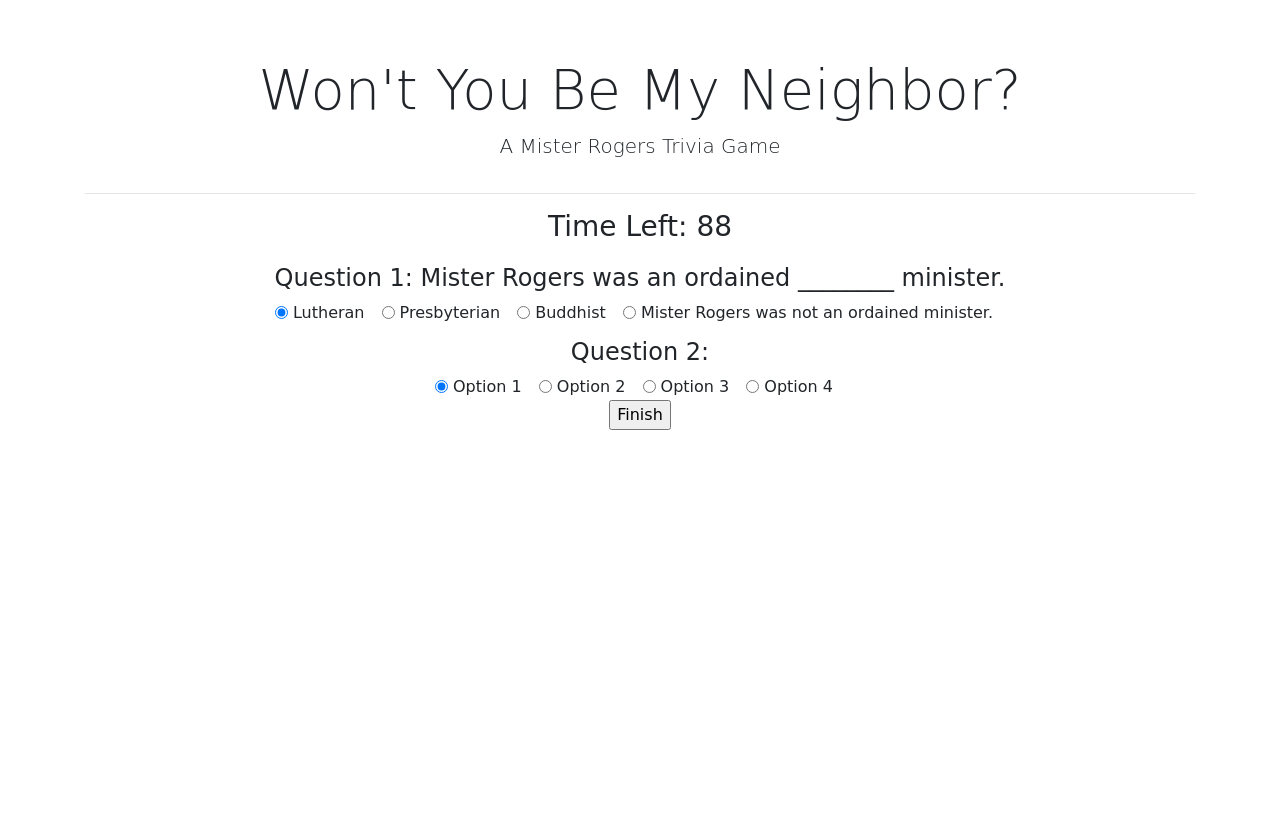
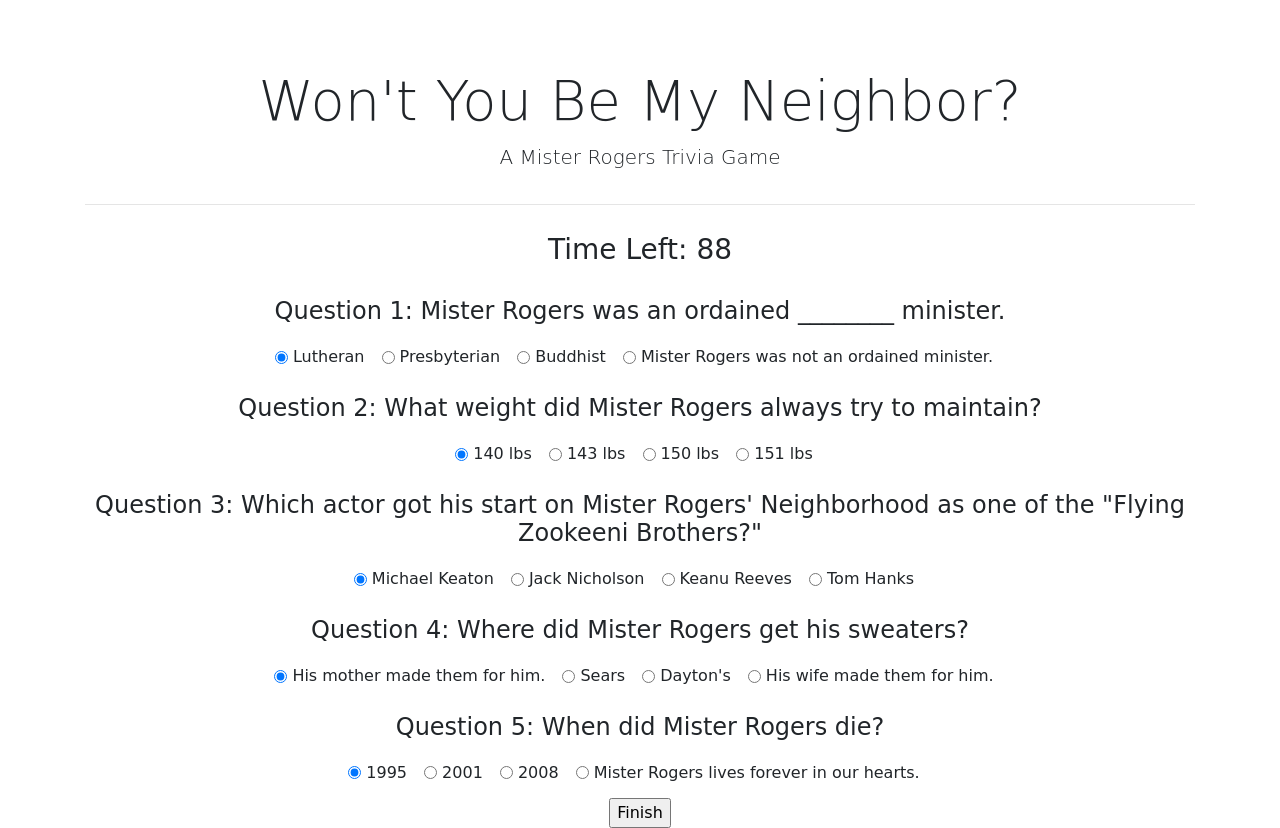
Before and after one commit to LefseTime/TriviaGame, a plain HTML site: page index.html in a window 1280 px wide. Both pictures are taken after a click on the button "Start". Before the commit the page ends 800 px from the top, so only its background shows below. Drawn offline with nearby package versions, Linux system fonts and the light colour scheme; a web font is replaced by a local one.

Commit message:
added more questions and second audio

```diff
--- a/assets/css/style.css
+++ b/assets/css/style.css
@@ -14,6 +14,10 @@ h4 {
     margin-top: 0.5em;
 }
 
+.col-md-12 {
+    margin-top: 0.7em;
+}
+
 #timer {
     font-family: 'Shrikhand', cursive;
 }
--- a/assets/javascript/app.js
+++ b/assets/javascript/app.js
@@ -2,6 +2,7 @@
 let timer;
 let audio = new Audio("assets/audio/mrrogers.mp3");
 let number = 90;
+let audio2 = new Audio("assets/audio/itsYouILike.mp3");
 
 window.onload = function () {
     $(".quiz-content").hide();
@@ -24,5 +25,6 @@ function decrement() {
     if (number === 0) {
         $("#timer").hide();
         $(".quiz-content").hide();
+        audio2.play();
     }
 }
--- a/index.html
+++ b/index.html
@@ -74,7 +74,7 @@
 
             <div class="row">
                 <div class="col-md-12 text-center">
-                    <h4>Question 2:</h4>
+                    <h4>Question 2: What weight did Mister Rogers always try to maintain?</h4>
                 </div>
             </div>
 
@@ -83,29 +83,136 @@
                     <div class="form-check form-check-inline">
                         <input class="form-check-input" type="radio" name="q2" id="exampleRadios1" value="option1" checked>
                         <label class="form-check-label" for="exampleRadios1">
-                            Option 1
+                            140 lbs
                         </label>
                     </div>
                     <div class="form-check form-check-inline">
                         <input class="form-check-input" type="radio" name="q2" id="exampleRadios2" value="option2">
                         <label class="form-check-label" for="exampleRadios2">
-                            Option 2
+                            143 lbs
                         </label>
                     </div>
                     <div class="form-check form-check-inline">
                         <input class="form-check-input" type="radio" name="q2" id="exampleRadios3" value="option3">
                         <label class="form-check-label" for="exampleRadios3">
-                            Option 3
+                            150 lbs
                         </label>
                     </div>
                     <div class="form-check form-check-inline">
                         <input class="form-check-input" type="radio" name="q2" id="exampleRadios4" value="option4">
                         <label class="form-check-label" for="exampleRadios4">
-                            Option 4
+                            151 lbs
                         </label>
                     </div>
                 </div>
             </div>
+
+            <div class="row">
+                <div class="col-md-12 text-center">
+                    <h4>Question 3: Which actor got his start on Mister Rogers' Neighborhood as one of the "Flying Zookeeni Brothers?"</h4>
+                </div>
+            </div>
+
+            <div class="row">
+                <div class="col-md-12 text-center">
+                    <div class="form-check form-check-inline">
+                        <input class="form-check-input" type="radio" name="q3" id="exampleRadios1" value="option1" checked>
+                        <label class="form-check-label" for="exampleRadios1">
+                            Michael Keaton
+                        </label>
+                    </div>
+                    <div class="form-check form-check-inline">
+                        <input class="form-check-input" type="radio" name="q3" id="exampleRadios2" value="option2">
+                        <label class="form-check-label" for="exampleRadios2">
+                            Jack Nicholson
+                        </label>
+                    </div>
+                    <div class="form-check form-check-inline">
+                        <input class="form-check-input" type="radio" name="q3" id="exampleRadios3" value="option3">
+                        <label class="form-check-label" for="exampleRadios3">
+                            Keanu Reeves
+                        </label>
+                    </div>
+                    <div class="form-check form-check-inline">
+                        <input class="form-check-input" type="radio" name="q3" id="exampleRadios4" value="option4">
+                        <label class="form-check-label" for="exampleRadios4">
+                            Tom Hanks
+                        </label>
+                    </div>
+                </div>
+            </div>
+
+            <div class="row">
+                <div class="col-md-12 text-center">
+                    <h4>Question 4: Where did Mister Rogers get his sweaters?</h4>
+                </div>
+            </div>
+
+            <div class="row">
+                <div class="col-md-12 text-center">
+                    <div class="form-check form-check-inline">
+                        <input class="form-check-input" type="radio" name="q4" id="exampleRadios1" value="option1" checked>
+                        <label class="form-check-label" for="exampleRadios1">
+                            His mother made them for him.
+                        </label>
+                    </div>
+                    <div class="form-check form-check-inline">
+                        <input class="form-check-input" type="radio" name="q4" id="exampleRadios2" value="option2">
+                        <label class="form-check-label" for="exampleRadios2">
+                            Sears
+                        </label>
+                    </div>
+                    <div class="form-check form-check-inline">
+                        <input class="form-check-input" type="radio" name="q4" id="exampleRadios3" value="option3">
+                        <label class="form-check-label" for="exampleRadios3">
+                            Dayton's
+                        </label>
+                    </div>
+                    <div class="form-check form-check-inline">
+                        <input class="form-check-input" type="radio" name="q4" id="exampleRadios4" value="option4">
+                        <label class="form-check-label" for="exampleRadios4">
+                            His wife made them for him.
+                        </label>
+                    </div>
+                </div>
+            </div>
+
+            <div class="row">
+                    <div class="col-md-12 text-center">
+                        <h4>Question 5: When did Mister Rogers die?</h4>
+                    </div>
+                </div>
+
+                <div class="row">
+                    <div class="col-md-12 text-center">
+                        <div class="form-check form-check-inline">
+                            <input class="form-check-input" type="radio" name="q5" id="exampleRadios1" value="option1" checked>
+                            <label class="form-check-label" for="exampleRadios1">
+                                1995
+                            </label>
+                        </div>
+                        <div class="form-check form-check-inline">
+                            <input class="form-check-input" type="radio" name="q5" id="exampleRadios2" value="option2">
+                            <label class="form-check-label" for="exampleRadios2">
+                                2001
+                            </label>
+                        </div>
+                        <div class="form-check form-check-inline">
+                            <input class="form-check-input" type="radio" name="q5" id="exampleRadios3" value="option3">
+                            <label class="form-check-label" for="exampleRadios3">
+                                2008
+                            </label>
+                        </div>
+                        <div class="form-check form-check-inline">
+                            <input class="form-check-input" type="radio" name="q5" id="exampleRadios4" value="option4">
+                            <label class="form-check-label" for="exampleRadios4">
+                               Mister Rogers lives forever in our hearts.
+                            </label>
+                        </div>
+                    </div>
+                </div>
+
+
             <div class="row">
                 <div class="col-md-12 text-center">
                     <input type="submit" value="Finish">
```
Also changed, not shown: 1 other file.
